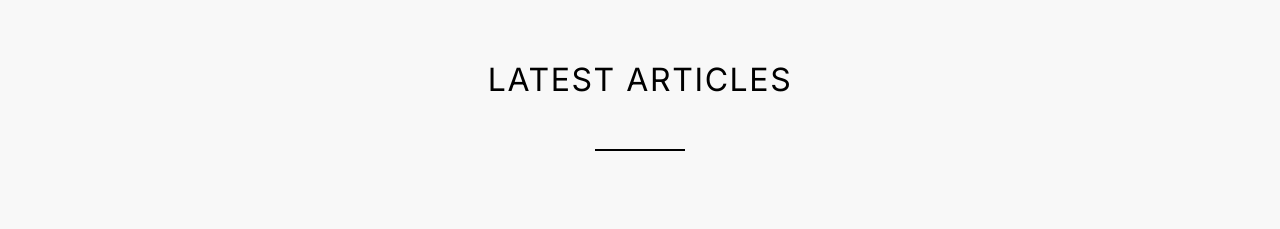
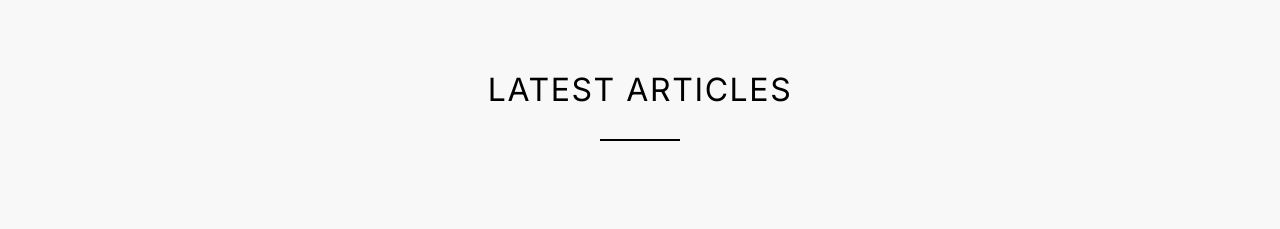
Before and after one commit to ThembaMtshelwane/assignment-1, a React (Vite) app: page / in a window 1280 px wide. Shown: the part 860-1089 px from the top of the page. Built offline with nearby package versions, Linux system fonts and the light colour scheme.

Commit message:
Ssection header: resize the black bar

```diff
--- a/src/Components/SectionHeader/sectionHeader.css
+++ b/src/Components/SectionHeader/sectionHeader.css
@@ -1,32 +1,32 @@
-.section-header-container{
+.section-header-container {
   display: flex;
   flex-direction: column;
   align-items: center;
 }
 
-h3{
+h3 {
   font-size: 32px;
   font-weight: normal;
   text-transform: uppercase;
   letter-spacing: 0.1rem;
 }
 
-.bar{
+.bar {
   background-color: black;
   margin-top: 50px;
 }
 
-.hero-section-bar{
+.hero-section-bar {
   height: 7px;
   width: 135px;
 }
 
-.sub-section-bar{
+.sub-section-bar {
   height: 2px;
-    width: 90px;
+  width: 80px;
+  margin-top: 30px;
 }
 
-.sub-section-bar-none{
+.sub-section-bar-none {
   display: none;
-
 }
```
Lines whose indentation alone changed are shown as unchanged.
